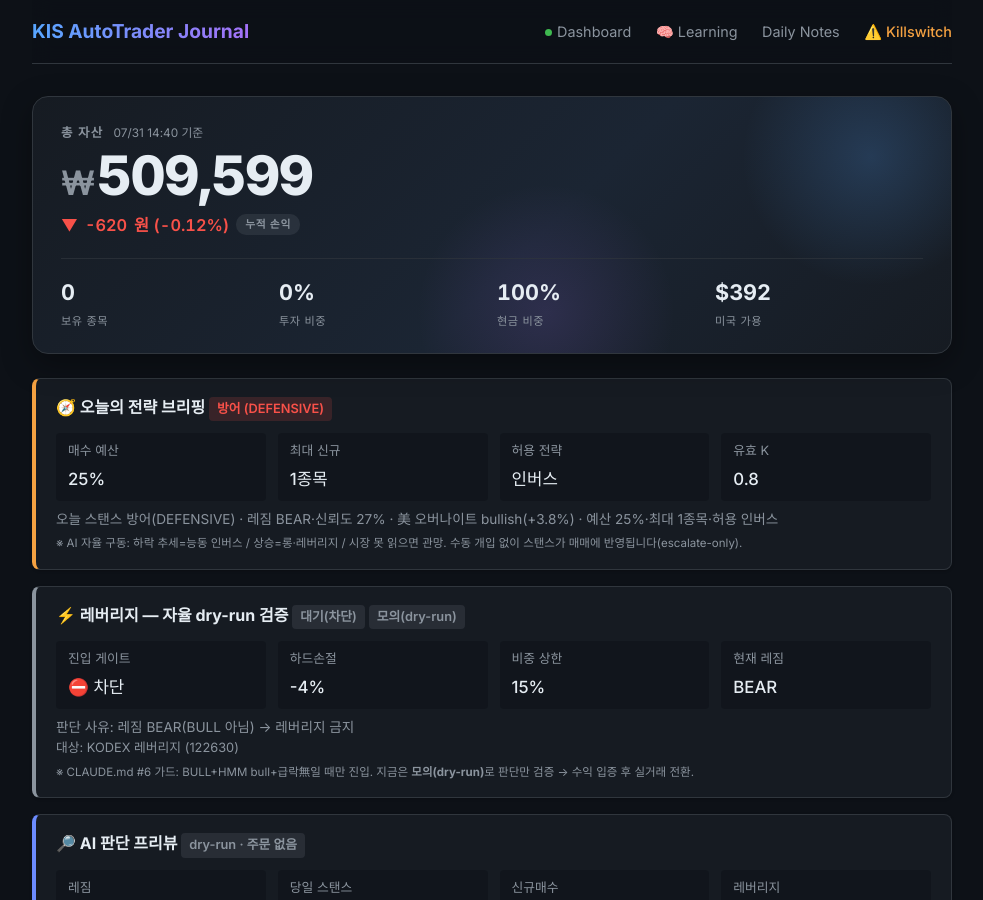
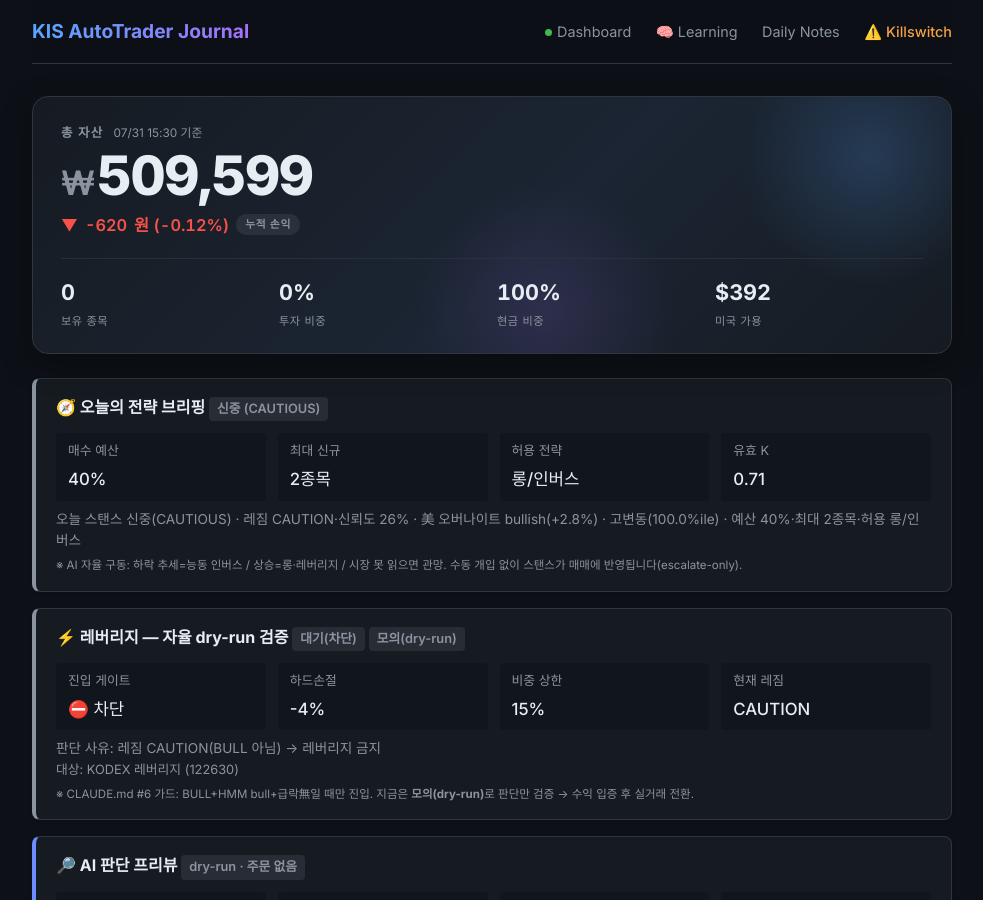
Before and after one commit to BudongJW/kis-trading-journal, a Jekyll site: the page built from index.html, in a window 1280 px wide and 900 px high. Shown: the whole window, without its empty margins (148-1131 px from the left). Built offline with Jekyll 4.4.1, drawn with Linux system fonts in a browser that asks for light colours; nearby versions of some CDN libraries; some of the changed text lies outside the part shown.

Commit message:
auto: portfolio update 15:30

```diff
--- a/_data/portfolio.json
+++ b/_data/portfolio.json
@@ -1,5 +1,5 @@
 {
-  "updated_at": "2026-07-31T14:40:31.457664+09:00",
+  "updated_at": "2026-07-31T15:30:21.483767+09:00",
   "initial_capital": 500000,
   "cash": 504398,
   "holdings": [],
@@ -1093,18 +1093,7 @@
     "avg_loss_pct": -1.7,
     "total_return_pct": -0.12
   },
-  "r_summary": {
-    "total_trades": 1,
-    "avg_r": 0.39,
-    "median_r": 0.39,
-    "win_rate": 1.0,
-    "avg_win_r": 0.39,
-    "avg_loss_r": 0,
-    "expectancy_r": 0.39,
-    "best_r": 0.39,
-    "worst_r": 0.39,
-    "last_updated": "2026-07-31 09:46"
-  },
+  "r_summary": {},
   "daily_history": [
     {
       "date": "2026-05-12",
@@ -1945,20 +1934,20 @@
       "unrealized_pnl": 0,
       "net_deposit": 10219,
       "regime": "sideways",
-      "hmm_state": "bear",
-      "confidence": 0.271,
-      "k_value": 0.7
+      "hmm_state": "sideways",
+      "confidence": 0.26,
+      "k_value": 0.66
     }
   ],
   "market": {
     "regime": "sideways",
-    "hmm_state": "bear",
-    "confidence": 0.271,
-    "volatility": "normal",
-    "vol_percentile": 60.0,
+    "hmm_state": "sideways",
+    "confidence": 0.26,
+    "volatility": "high",
+    "vol_percentile": 100.0,
     "overnight_gap": {
       "direction": "bullish",
-      "strength": 0.92,
+      "strength": 0.78,
       "action": "aggressive_buy"
     },
     "strong_sectors": [
@@ -1968,7 +1957,7 @@
   "strategy": {
     "name": "ETF 변동성 돌파 + 신호 융합",
     "params": {
-      "k": 0.7,
+      "k": 0.66,
       "trend_ma": 15
     },
     "universe_count": 7,
@@ -2015,13 +2004,13 @@
   },
   "bear_strategy": {
     "enabled": true,
-    "regime": "BEAR",
+    "regime": "CAUTION",
     "confidence": 0.65,
-    "sma_ratio": 0.2041,
+    "sma_ratio": 0.2543,
     "canary_bad": 1,
     "canary_scores": {
-      "195930": 0.8112,
-      "132030": -0.4169
+      "195930": 0.9172,
+      "132030": -0.3845
     }
   },
   "us_session": {
@@ -2074,17 +2063,17 @@
   "learning": {
     "market": {
       "trend": "sideways",
-      "hmm_state": "bear",
-      "hmm_confidence": 73.2,
-      "volatility": "normal",
-      "vol_percentile": 60.0,
-      "market_confidence": 0.271,
-      "analyzed_at": "2026-07-30 09:52"
+      "hmm_state": "sideways",
+      "hmm_confidence": 99.5,
+      "volatility": "high",
+      "vol_percentile": 100.0,
+      "market_confidence": 0.26,
+      "analyzed_at": "2026-07-31 10:00"
     },
     "overnight": {
       "direction": "bullish",
-      "nasdaq_change": 3.78,
-      "sp500_change": 1.75,
+      "nasdaq_change": 2.78,
+      "sp500_change": 1.66,
       "recommended_action": "aggressive_buy"
     },
     "strong_sectors": [
@@ -2139,7 +2128,7 @@
       ]
     },
     "strategy_params": {
-      "k": 0.7,
+      "k": 0.66,
       "trend_ma": 15,
       "train_sharpe": 1.56,
       "val_sharpe": 6.99,
@@ -2147,19 +2136,19 @@
     },
     "ta_weights": {
       "rsi": 0.049,
-      "macd": 0.184,
-      "bb": 0.083,
-      "stoch": 0.117,
-      "adx": 0.083,
-      "ma": 0.184,
-      "obv": 0.167,
-      "mfi": 0.067,
-      "atr": 0.067
+      "macd": 0.166,
+      "bb": 0.09,
+      "stoch": 0.121,
+      "adx": 0.09,
+      "ma": 0.166,
+      "obv": 0.166,
+      "mfi": 0.076,
+      "atr": 0.076
     },
     "adaptive": {
       "etf": 1.0,
-      "win_rate": 0.525,
-      "trades": 55
+      "win_rate": 0.5,
+      "trades": 58
     },
     "diary": [
       {
@@ -2279,26 +2268,26 @@
     }
   },
   "day_plan": {
-    "stance": "DEFENSIVE",
+    "stance": "CAUTIOUS",
     "forced": false,
-    "auto_stance": "DEFENSIVE",
-    "stance_kr": "방어",
-    "budget_pct": 0.25,
-    "max_new_positions": 1,
-    "allow_long": false,
+    "auto_stance": "CAUTIOUS",
+    "stance_kr": "신중",
+    "budget_pct": 0.4,
+    "max_new_positions": 2,
+    "allow_long": true,
     "allow_inverse": true,
     "allow_leverage": false,
-    "size_mult": 0.4,
-    "k_effective": 0.8,
-    "allow_summary": "인버스",
-    "briefing": "오늘 스탠스 방어(DEFENSIVE) · 레짐 BEAR·신뢰도 27% · 美 오버나이트 bullish(+3.8%) · 예산 25%·최대 1종목·허용 인버스",
+    "size_mult": 0.6,
+    "k_effective": 0.71,
+    "allow_summary": "롱/인버스",
+    "briefing": "오늘 스탠스 신중(CAUTIOUS) · 레짐 CAUTION·신뢰도 26% · 美 오버나이트 bullish(+2.8%) · 고변동(100.0%ile) · 예산 40%·최대 2종목·허용 롱/인버스",
     "signals": {
-      "regime": "BEAR",
-      "confidence": 0.271,
+      "regime": "CAUTION",
+      "confidence": 0.26,
       "direction": "bullish",
-      "nasdaq_change": 3.78,
-      "high_vol": false,
-      "vol_percentile": 60.0,
+      "nasdaq_change": 2.78,
+      "high_vol": true,
+      "vol_percentile": 100.0,
       "rapid_level": "NONE"
     }
   },
@@ -2306,12 +2295,12 @@
     "enabled": true,
     "dry_run": true,
     "gate_allowed": false,
-    "gate_reason": "레짐 BEAR(BULL 아님) → 레버리지 금지",
+    "gate_reason": "레짐 CAUTION(BULL 아님) → 레버리지 금지",
     "hard_stop_pct": 0.04,
     "max_weight": 0.15,
-    "regime": "BEAR",
-    "hmm_state": "bear",
-    "hmm_confidence": 0.732,
+    "regime": "CAUTION",
+    "hmm_state": "sideways",
+    "hmm_confidence": 0.995,
     "universe": [
       {
         "symbol": "122630",
```
